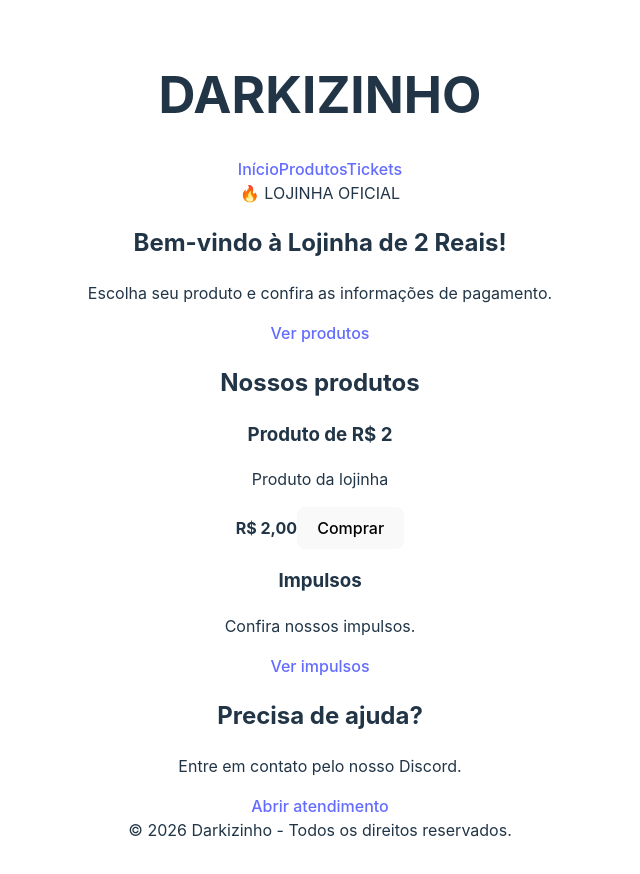
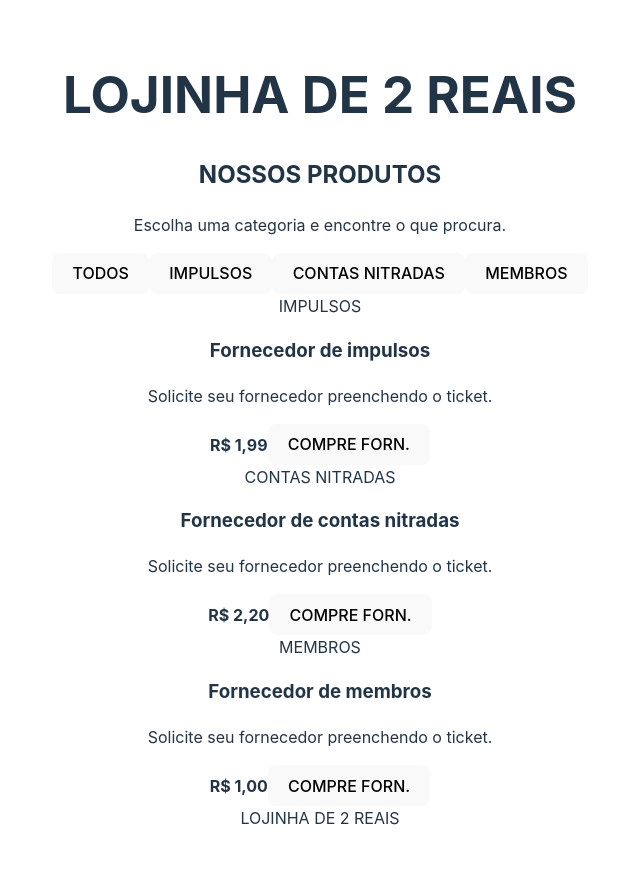
Before and after one commit to canaldesetup-lab/lojinha-de-2-reais, a React (Vite) app: page / in a window 1280 px wide. Shown: the whole page, without its empty margins (320-960 px from the left). Built offline with nearby package versions, Linux system fonts and the light colour scheme.

Commit message:
Update App.tsx

```diff
--- a/src/App.tsx
+++ b/src/App.tsx
@@ -2,88 +2,77 @@
 import { useState } from 'react'
 import './App.css'
 
+const produtos = [
+  {
+    categoria: 'IMPULSOS',
+    titulo: 'Fornecedor de impulsos',
+    descricao: 'Solicite seu fornecedor preenchendo o ticket.',
+    preco: 'R$ 1,99',
+  },
+  {
+    categoria: 'CONTAS NITRADAS',
+    titulo: 'Fornecedor de contas nitradas',
+    descricao: 'Solicite seu fornecedor preenchendo o ticket.',
+    preco: 'R$ 2,20',
+  },
+  {
+    categoria: 'MEMBROS',
+    titulo: 'Fornecedor de membros',
+    descricao: 'Solicite seu fornecedor preenchendo o ticket.',
+    preco: 'R$ 1,00',
+  },
+]
+
 function App() {
-  const [pixVisivel, setPixVisivel] = useState(false)
-  const [mensagem, setMensagem] = useState('')
+  const [categoria, setCategoria] = useState('TODOS')
 
-  const chavePix = 'COLOQUE_SUA_CHAVE_PIX_AQUI'
-
-  async function copiarPix() {
-    try {
-      await navigator.clipboard.writeText(chavePix)
-      setMensagem('Chave PIX copiada!')
-    } catch {
-      setMensagem('Não foi possível copiar. Selecione a chave.')
-    }
-  }
+  const exibidos = categoria === 'TODOS'
+    ? produtos
+    : produtos.filter(p => p.categoria === categoria)
 
   return (
     <div className="loja">
       <header className="topo">
-        <h1> DARKIZINHO </h1>
-        <nav>
-          <a href="#inicio">Início</a>
-          <a href="#produtos">Produtos</a>
-          <a href="#tickets">Tickets</a>
-        </nav>
+        <h1>LOJINHA DE 2 REAIS</h1>
       </header>
 
       <main>
-        <section className="banner" id="inicio">
-          <span>🔥 LOJINHA OFICIAL</span>
-          <h2>Bem-vindo à Lojinha de 2 Reais!</h2>
-          <p>Escolha seu produto e confira as informações de pagamento.</p>
-          <a className="botao" href="#produtos">Ver produtos</a>
-        </section>
+        <section className="produtos">
+          <h2>NOSSOS PRODUTOS</h2>
+          <p>Escolha uma categoria e encontre o que procura.</p>
 
-        <section id="produtos">
-          <h2>Nossos produtos</h2>
-          <div className="produtos">
-            <article className="produto">
-              <h3>Produto de R$ 2</h3>
-              <p>Produto da lojinha</p>
-              <strong>R$ 2,00</strong>
-              <button onClick={() => setPixVisivel(true)}>
-                Comprar
+          <div className="categorias">
+            {['TODOS', 'IMPULSOS', 'CONTAS NITRADAS', 'MEMBROS'].map(item => (
+              <button
+                key={item}
+                className={categoria === item ? 'ativo' : ''}
+                onClick={() => setCategoria(item)}
+              >
+                {item}
               </button>
-            </article>
+            ))}
+          </div>
 
-            <article className="produto">
-              <h3>Impulsos</h3>
-              <p>Confira nossos impulsos.</p>
-              <a className="botao" href="https://discord.gg/Hrn8CfRwa">
-                Ver impulsos
-              </a>
-            </article>
+          <div className="lista">
+            {exibidos.map(produto => (
+              <article className="produto" key={produto.categoria}>
+                <span className="categoria">{produto.categoria}</span>
+                <h3>{produto.titulo}</h3>
+                <p>{produto.descricao}</p>
+                <strong>{produto.preco}</strong>
+                <button
+                  className="comprar"
+                  onClick={() => window.open('https://discord.gg/Hrn8CfRwa', '_blank')}
+                >
+                  COMPRE FORN.
+                </button>
+              </article>
+            ))}
           </div>
-        </section>
-
-        {pixVisivel && (
-          <section className="pagamento">
-            <h2>Pagamento via PIX</h2>
-            <p>Confira a chave PIX abaixo:</p>
-            <p className="chave">{chavePix}</p>
-            <button onClick={copiarPix}>Copiar chave PIX</button>
-            <button onClick={() => setPixVisivel(false)}>Fechar</button>
-            <p>{mensagem}</p>
-            <small>
-              O pagamento ainda precisa ser confirmado antes da entrega.
-            </small>
-          </section>
-        )}
-
-        <section id="tickets">
-          <h2>Precisa de ajuda?</h2>
-          <p>Entre em contato pelo nosso Discord.</p>
-          <a className="botao" href="https://discord.gg/Hrn8CfRwa">
-            Abrir atendimento
-          </a>
         </section>
       </main>
 
-      <footer>
-        © 2026 Darkizinho - Todos os direitos reservados.
-      </footer>
+      <footer>LOJINHA DE 2 REAIS</footer>
     </div>
   )
 }
```
